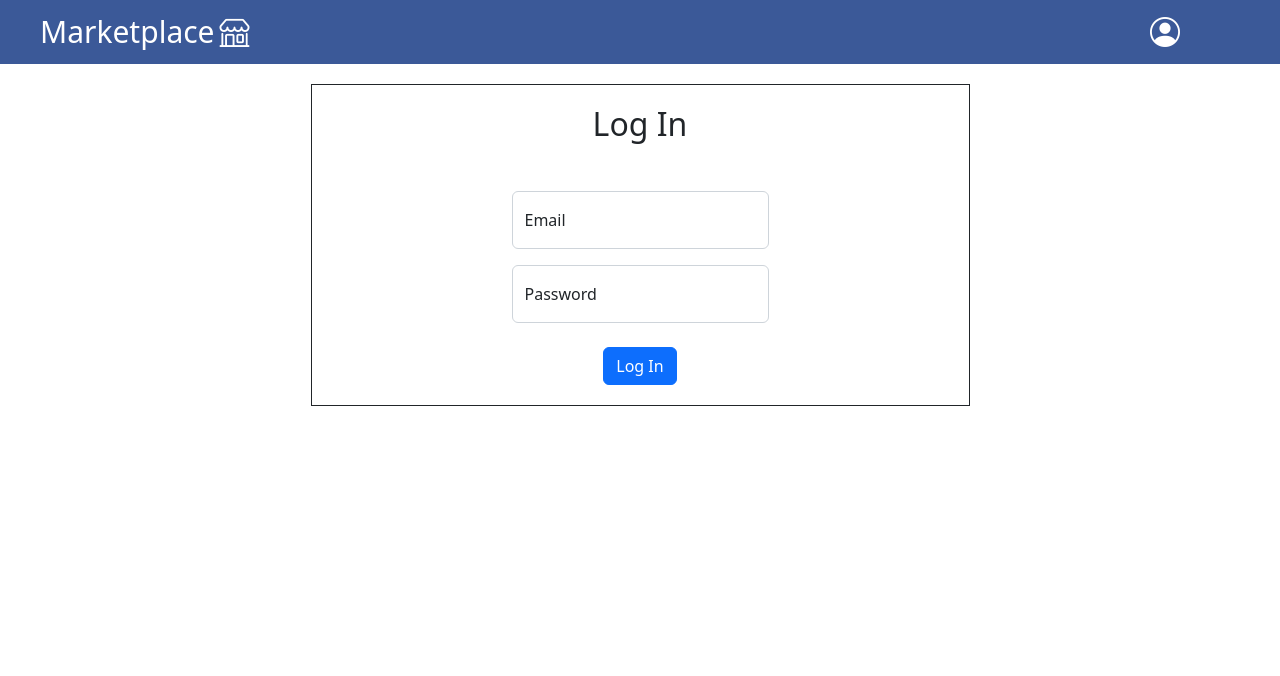
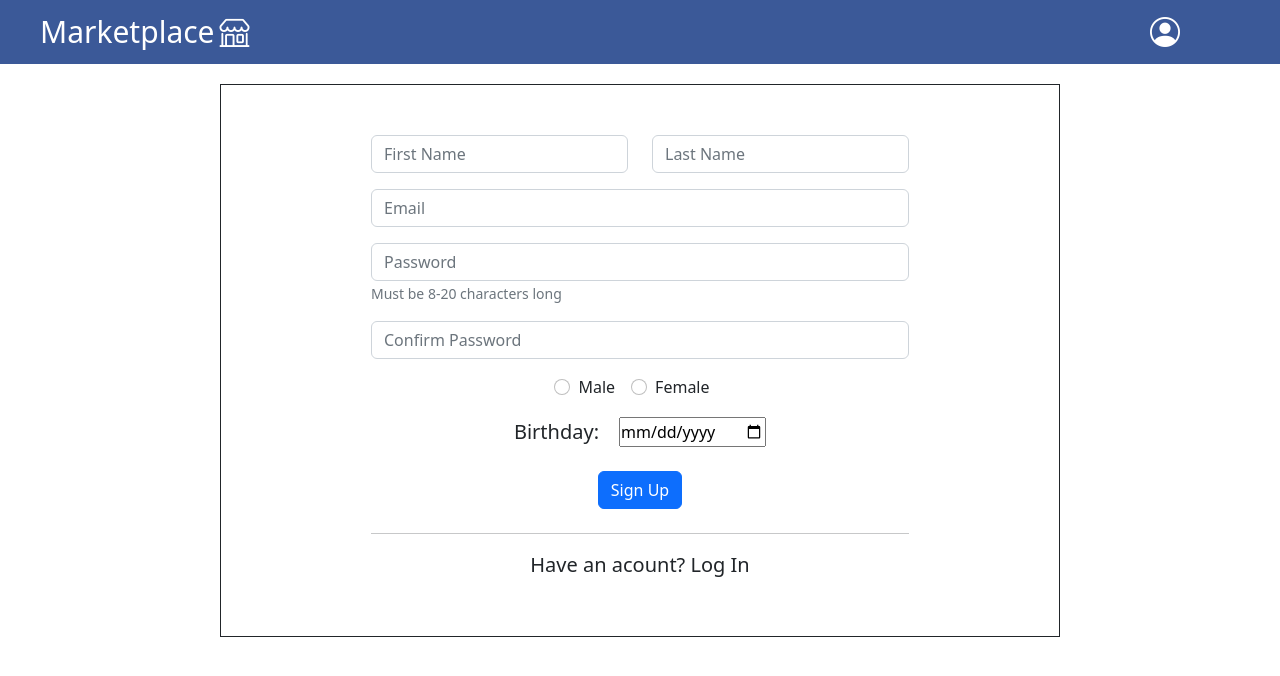
Before and after one commit to fr35/marketplace, a React (Create React App) app in the folder frontend/: page / in a window 1280 px wide. Shown: the top 676 px of the page. Built offline with nearby package versions, Linux system fonts and the light colour scheme.

Commit message:
cambiando formularios de sesion

```diff
--- a/frontend/src/App.js
+++ b/frontend/src/App.js
@@ -1,7 +1,7 @@
 import './App.css';
 import Header from './components/Header';
-import LogIn from './components/SignIn';
-import SignUp from './components/SignUp'
+import LogIn from './components/LogIn';
+import SignUp from './components/SignUp';
 
 
 
@@ -9,7 +9,7 @@ function App() {
   return (
     <div>
       <Header></Header>
-      <LogIn></LogIn>
+      <SignUp></SignUp>
     </div>
   );
 }
--- /dev/null
+++ b/frontend/src/components/LogIn/index.jsx
@@ -0,0 +1,17 @@
+export default function LogIn() {
+    const container = {marginTop: '50px', border: '1px solid', padding: '50px 150px 40px 150px'}
+    return (
+        <section className='d-flex justify-content-center align-items-center'>
+            <div style={container}>
+                <form action="">
+                    <div className='mb-3'><input className="form-control" type="email" placeholder="Email" required/></div>
+                    <div className='mb-3'><input className="form-control" type="password"  placeholder="Password" required/></div>
+                    <div className="d-flex justify-content-center mb-4"><button type="submit" className="btn btn-primary">Log In</button></div>
+                </form>
+                <p className="d-flex justify-content-center">Forgot your password?</p>
+                <hr className="mb-3"/>
+                <div className="d-flex justify-content-center"><button className="btn btn-success">Create new account</button></div>
+            </div>
+        </section>
+    )
+}
--- a/frontend/src/components/SignIn/index.jsx
+++ /dev/null
@@ -1,22 +0,0 @@
-import "./index.css"
-
-export default function LogIn() {
-    return (
-        <section id="containerLogIn">
-            <div id="formContainerLogIn">
-                <h2 className="center mb-5">Log In</h2>
-                <form>
-                    <div class="form-floating mb-3">
-                        <input type="email" class="form-control" id="inputEmail" placeholder="Email"/>
-                        <label for="inputEmail">Email</label>
-                    </div>
-                    <div class="form-floating mb-4">
-                        <input type="password" class="form-control" id="inputPassword" placeholder="Password"/>
-                        <label for="inputPassword">Password</label>
-                    </div>
-                    <div className="center"><button type="submit" className="btn btn-primary">Log In</button></div>
-                </form>
-            </div>
-        </section>
-    )
-}
--- a/frontend/src/components/SignUp/index.css
+++ /dev/null
@@ -1,10 +0,0 @@
-#containerLogIn {
-    margin-top: 20px;
-    display: flex;
-    justify-content: center;
-    align-items: center;
-}
-#formContainerLogIn {
-    border: 1px solid;
-    padding: 20px 200px 20px 200px;
-}
--- a/frontend/src/components/SignUp/index.jsx
+++ b/frontend/src/components/SignUp/index.jsx
@@ -1,47 +1,47 @@
-import "./index.css"
 
 export default function SignUp() {
+    const container = {marginTop: '20px', border: '1px solid', padding: '50px 150px 40px 150px'}
+    const inputDate = {marginLeft: '20px'}
+    const labelDate = {fontSize: '20px'}
+    const logIn = {fontSize: '20px'}
     return (
-        <section id="containerLogIn">
-            <div id="formContainerLogIn">
-                <h2 className="center mb-3">Sign Up</h2>
-                <form>
-                    <div class="form-floating mb-2">
-                        <input type="text" class="form-control" id="inputFirstName" placeholder="First Name"/>
-                        <label for="inputFirstName">First Name</label>
+        <section className='d-flex justify-content-center align-items-center'>
+            <div style={container}>
+                <form action="">
+                    <div className="row">
+                        <div className='mb-3 col'><input className="form-control" type="text" placeholder="First Name" required/></div>
+                        <div className='mb-3 col'><input className="form-control" type="text"  placeholder="Last Name" required/></div>
                     </div>
-                    <div class="form-floating mb-2">
-                        <input type="text" class="form-control" id="inputLastName" placeholder="Last Name"/>
-                        <label for="inputLastName">Last Name</label>
+                    <div className='mb-3'>
+                        <input className="form-control" type="email" placeholder="Email" required/>
                     </div>
-                    <div class="form-floating mb-2">
-                        <input type="email" class="form-control" id="inputEmail" placeholder="Email"/>
-                        <label for="inputEmail">Email</label>
+                    <div className='mb-3'>
+                        <input className="form-control" type="password"  placeholder="Password" required/>
+                        <div class="col-auto">
+                            <span id="passwordHelpInline" class="form-text">Must be 8-20 characters long</span>
+                        </div>
                     </div>
-                    <div class="form-floating mb-2">
-                        <input type="password" class="form-control" id="inputPassword" placeholder="Password"/>
-                        <label for="inputPassword">Password</label>
+                    <div className='mb-3'>
+                        <input className="form-control" type="password" placeholder="Confirm Password" required/>
                     </div>
-                    <div class="form-floating mb-2">
-                        <input type="password" class="form-control" id="inputConfirmPassword" placeholder=" Confirm Password"/>
-                        <label for="inputConfirmPassword">Confirm Password</label>
-                    </div>
-                    <div className="mb-2 center">
+                    <div className='mb-3 d-flex justify-content-center'>
                         <div class="form-check form-check-inline">
-                            <input class="form-check-input" type="radio" name="inlineRadioOptions" id="inlineRadio1" value="Male"/>
+                            <input class="form-check-input" type="radio" name="inlineRadioOptions" id="inlineRadio1" value="male" required/>
                             <label class="form-check-label" for="inlineRadio1">Male</label>
                         </div>
                         <div class="form-check form-check-inline">
-                            <input class="form-check-input" type="radio" name="inlineRadioOptions" id="inlineRadio2" value="Female"/>
+                            <input class="form-check-input" type="radio" name="inlineRadioOptions" id="inlineRadio2" value="female" required/>
                             <label class="form-check-label" for="inlineRadio2">Female</label>
                         </div>
                     </div>
-                    <div className="mb-3 center">
-                        <label for="birthday">Birthday: </label>
-                        <input type="date" id="birthday" name="birthday"/>
+                    <div className="mb-4 d-flex justify-content-center">
+                        <label htmlFor="" style={labelDate}>Birthday:</label>
+                        <input type="date" name="" id="" style={inputDate} required/>
                     </div>
-                    <div className="center"><button type="submit" className="btn btn-primary">Log In</button></div>
+                    <div className="d-flex justify-content-center mb-4"><button type="submit" className="btn btn-primary">Sign Up</button></div>
                 </form>
+                <hr className="mb-3"/>
+                <p className="d-flex justify-content-center" style={logIn}>Have an acount? Log In</p>
             </div>
         </section>
     )
```
Also changed, not shown: frontend/src/components/LogIn/index.css (renamed from frontend/src/components/SignIn/index.css).
